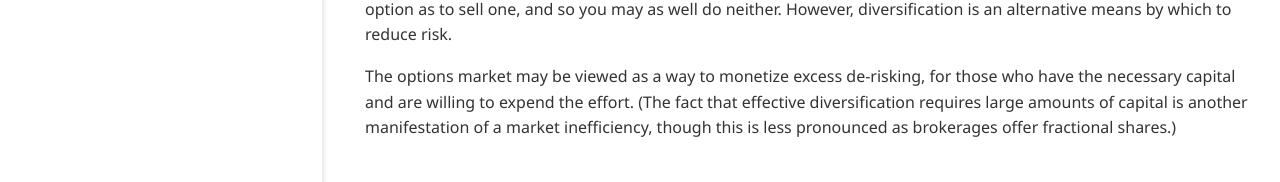
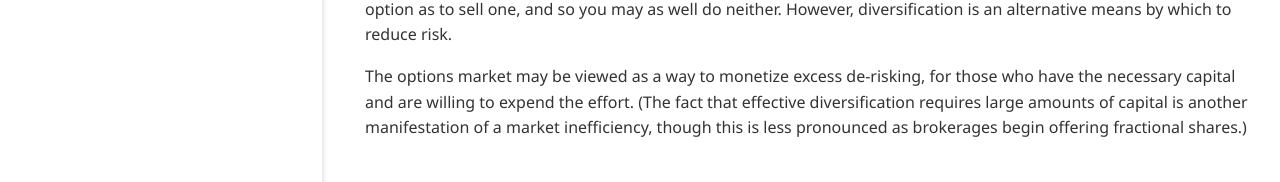
Before and after one commit to impuremaths/impuremaths.github.io, a Jekyll site: the page built from _posts/2020-02-22-why-trade-stock-options.md, in a window 1280 px wide and 1130 px high. Shown: the part 938-1120 px from the top of the window. Built offline with Jekyll 4.4.1, drawn with Linux system fonts in a browser that asks for light colours.

Commit message:
Update 2020-02-22-why-trade-stock-options.md

```diff
--- a/_posts/2020-02-22-why-trade-stock-options.md
+++ b/_posts/2020-02-22-why-trade-stock-options.md
@@ -28,4 +28,4 @@ Similarly, retail investors typically do not have easy access to short trades. T
 
 You might be a typical investor with a typical risk-averse profile. In that case, you would be just as willing to buy an option as to sell one, and so you may as well do neither. However, diversification is an alternative means by which to reduce risk.
 
-The options market may be viewed as a way to monetize excess de-risking, for those who have the necessary capital and are willing to expend the effort. (The fact that effective diversification requires large amounts of capital is another manifestation of a market inefficiency, though this is less pronounced as brokerages offer fractional shares.)
+The options market may be viewed as a way to monetize excess de-risking, for those who have the necessary capital and are willing to expend the effort. (The fact that effective diversification requires large amounts of capital is another manifestation of a market inefficiency, though this is less pronounced as brokerages begin offering fractional shares.)
```
